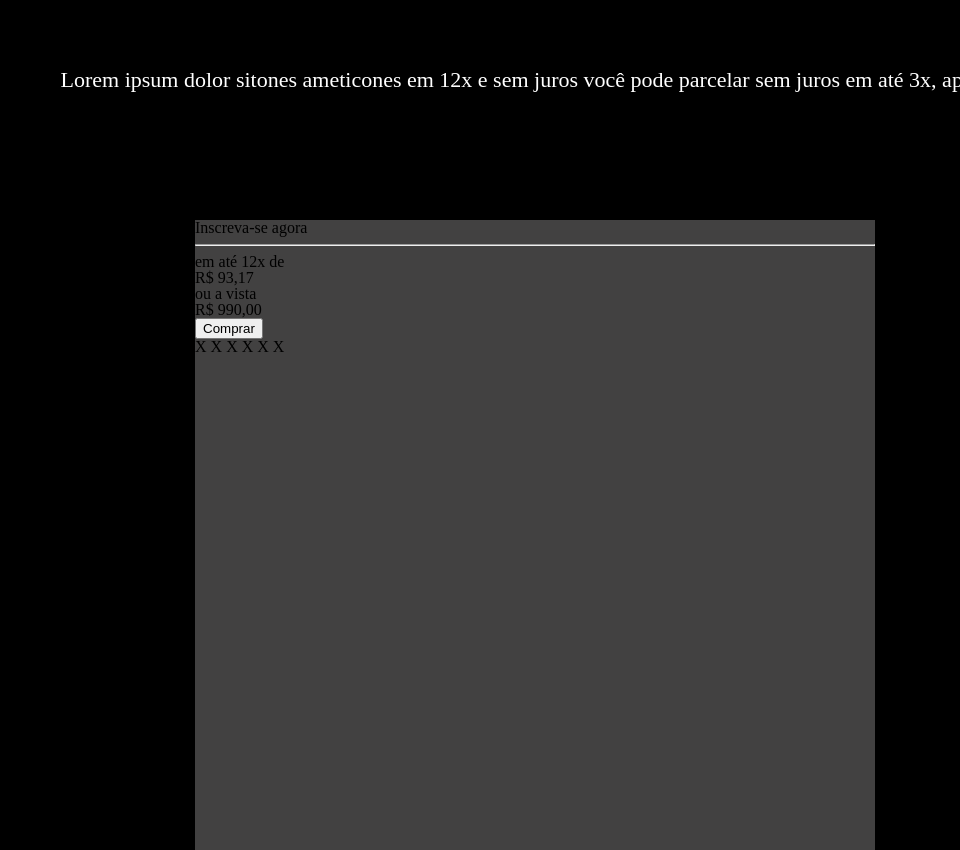
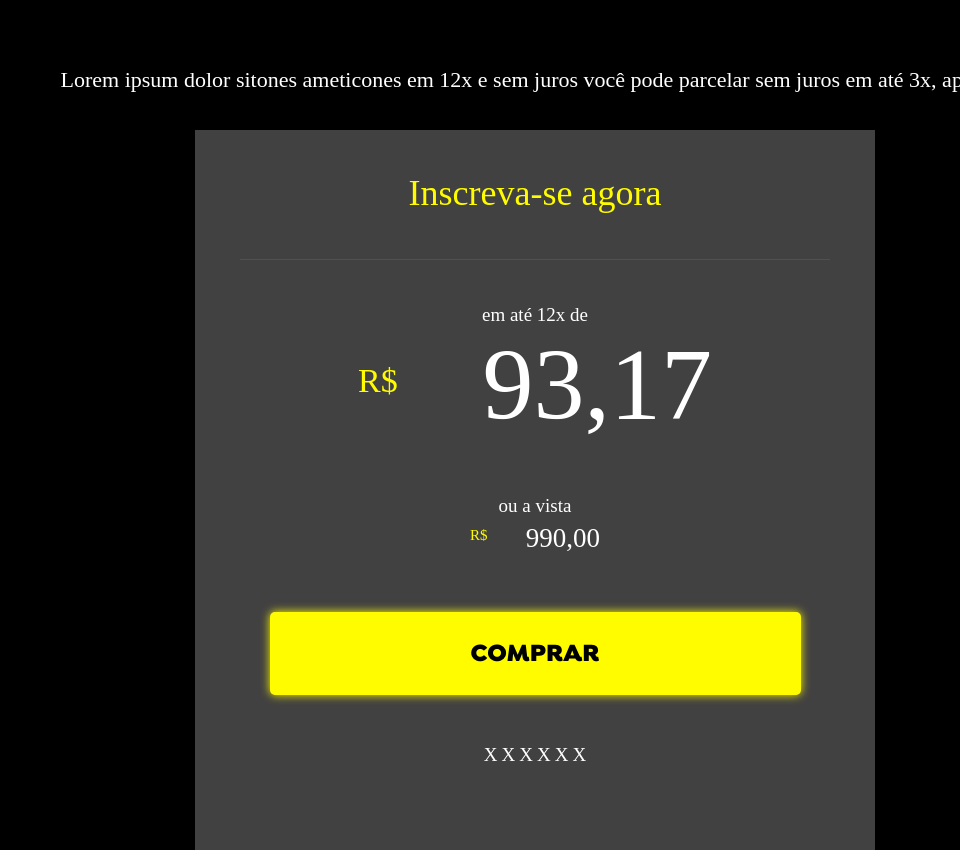
Before and after one commit to ArtUssuy/startse-challenge, a website: page index.html in a window 1280 px wide. Shown: the part 6400-7250 px from the top of the page, without its empty margins (320-1280 px from the left). Drawn offline with Linux system fonts and the light colour scheme; a web font is replaced by a local one.

Commit message:
seventh section completa

```diff
--- a/scss/components/body-grid.scss
+++ b/scss/components/body-grid.scss
@@ -1,6 +1,5 @@
 body {
     background-color: #000;
-    // padding: 0 8% 0 8%;
     display: grid;
     grid-template-columns: repeat(12, 1fr);
     grid-template-rows: 75px 600px 230px 130px 145px 600px 145px 340px 390px 800px 200px 800px 650px 180px 200px 510px 140px 240px 125px 750px auto;
--- a/scss/components/seventh-section.scss
+++ b/scss/components/seventh-section.scss
@@ -89,35 +89,79 @@
     grid-column: 5/9;
     grid-row: 20/20;
     align-self: end;
+    display: flex;
+    flex-direction: column;
+    align-items: center;
     background-color: #424141;
     height: 630px;
+    padding: 45px;
     h5 {
-
+        font-family: $bw-regular;
+        color: #FFFC00;
+        margin-bottom: 40px;
+        font-size: 36px;
     }
     hr {
-
+        width: 100%;
+        color: #505050;
+        border: none;
+        border-bottom: 1px solid #505050;
+        margin-bottom: 45px;
     }
     span {
-
+        font-size: 19px;
+        font-family: $bw-light;margin-bottom: 10px;
+        color: #FFF;
     }
     .valor {
+        width: 60%;
+        display: flex;
+        justify-content: space-between;
+        margin-bottom: 50px;
         span {
-
-        }
-        &:last-child {
-
+            font-family: $bw-black;
+            color: #FFFC00;
+            font-size: 34px;
+            margin-top: 30px;
+            &:last-child {
+                font-size: 102px;
+                color: #FFF;
+                font-family: $bw-bold;
+                margin-top: 0px;
+            }
         }
     }
     .valor-vista {
+        width: 22%;
+        display: flex;
+        justify-content: space-between;
+        margin-bottom: 50px;
         span {
-
-        }
-        &:last-child {
-
+            font-family: $bw-black;
+            color: #FFFC00;
+            font-size: 15px;
+            margin-top: 3px;
+            &:last-child {
+                font-size: 27px;
+                color: #FFF;
+                font-family: $bw-bold;
+                margin-top: 0px;
+            }
         }
     }
     button {
-
+        width: 90%;
+        font-size: 25px;
+        color: #000;
+        font-family: $isidora-black;
+        text-transform: uppercase;
+        background-color: #fffc00;
+        border: none;
+        border-radius: 5px;
+        padding: 25px;
+        box-shadow: 0 0 10px #fffc00;
+        cursor: pointer;
+        margin-bottom: 50px;
     }
     .bandeiras {
 
```
Also changed, not shown: css/styles.css.
